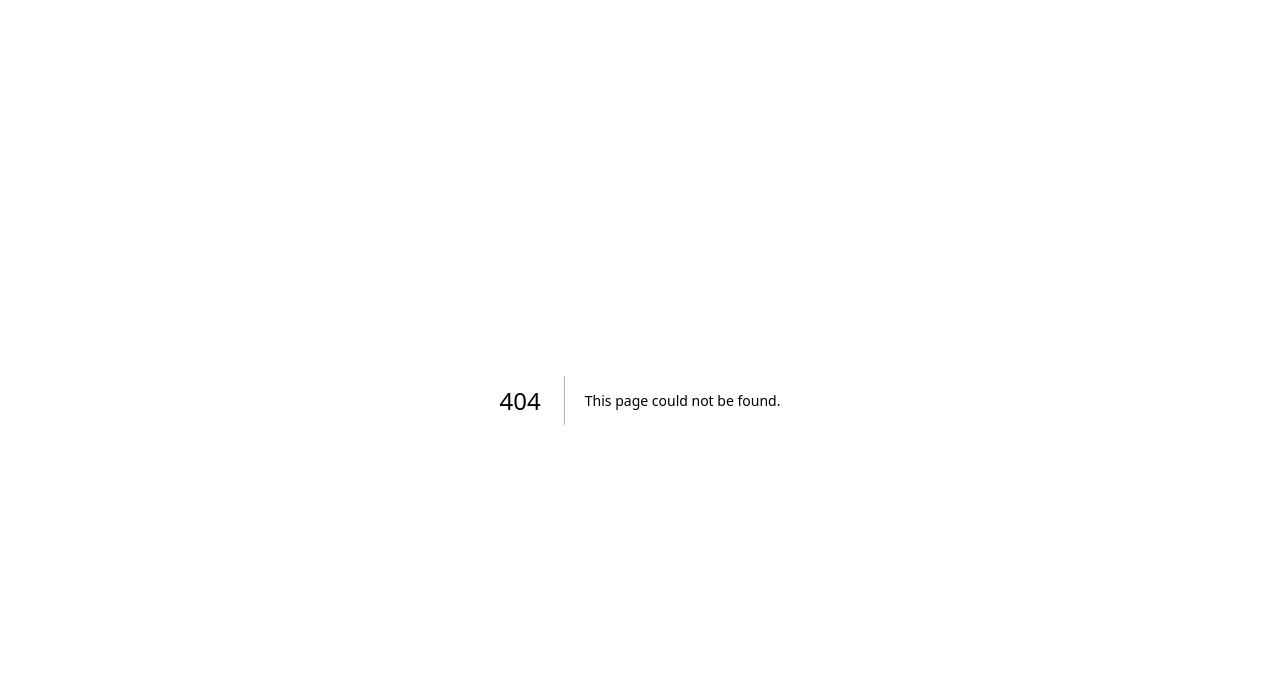
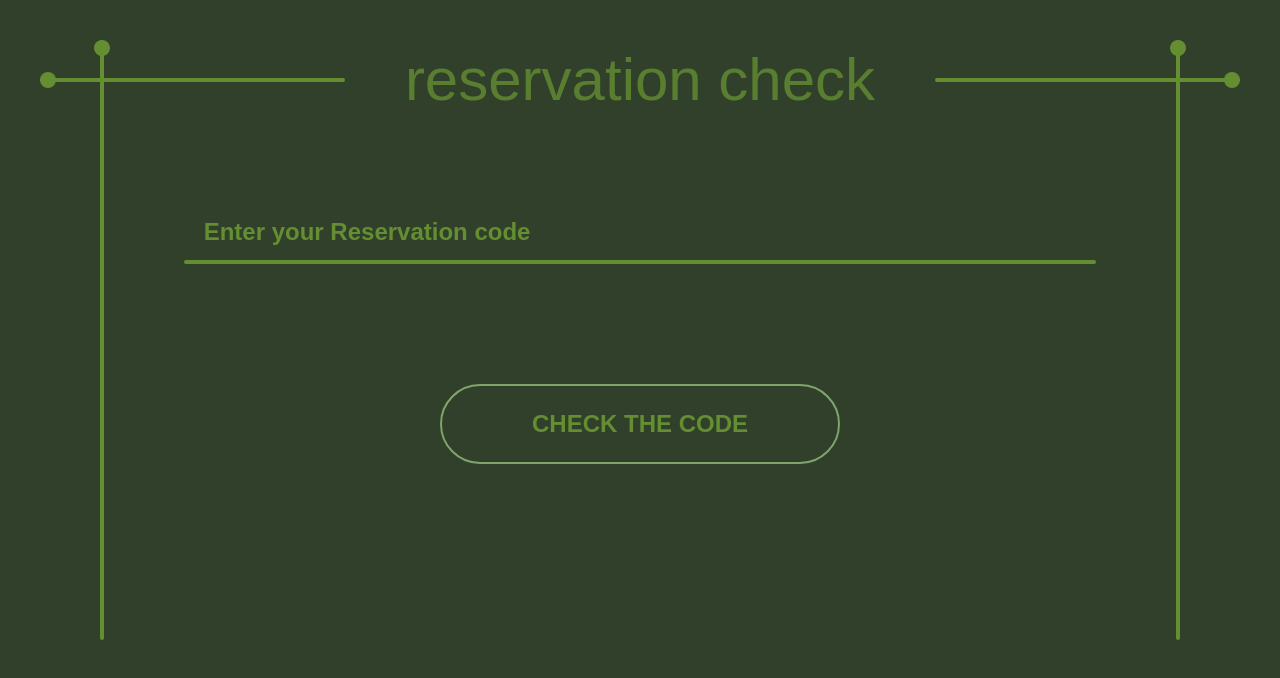
Before and after one commit to Pouyahlvt/Cafe-Reservation, a Next.js app: page /reservation in a window 1280 px wide. Before the commit this address had no page. Shown: the top 678 px of the page. Built offline with nearby package versions, Linux system fonts and the light colour scheme.

Commit message:
i add reservation check page :)

```diff
--- /dev/null
+++ b/src/app/api/reserve-details/[reservationId]/route.ts
@@ -0,0 +1,50 @@
+import { NextRequest, NextResponse } from "next/server";
+import sql from "@/src/lib/db";
+
+export async function GET(
+  request: NextRequest,
+  { params }: { params: Promise<{ reservationId: string }> },
+) {
+  try {
+    const { reservationId } = await params;
+
+    if (!reservationId) {
+      return NextResponse.json(
+        { error: "reservationId is required" },
+        { status: 400 },
+      );
+    }
+
+    const result = await sql`
+      SELECT
+        id,
+        date,
+        meal,
+        table_id
+      FROM "Reservation"
+      WHERE id = ${reservationId}
+      LIMIT 1
+    `;
+
+    if (result.length === 0) {
+      return NextResponse.json(
+        { error: "Reservation not found" },
+        { status: 404 },
+      );
+    }
+
+    return NextResponse.json({
+      reservationId: result[0].id,
+      date: result[0].date,
+      meal: result[0].meal,
+      tableId: result[0].table_id,
+    });
+  } catch (error) {
+    console.error("Get reservation error:", error);
+
+    return NextResponse.json(
+      { error: "Failed to get reservation" },
+      { status: 500 },
+    );
+  }
+}
--- /dev/null
+++ b/src/app/reservation/page.tsx
@@ -0,0 +1,107 @@
+"use client";
+
+import Form_template from "@/src/components/ui/form/formTemplate";
+import { useEffect, useState } from "react";
+import HoverButton from "@/src/components/ui/button";
+import gsap from "gsap";
+
+type detailType = {
+  reservationId: string;
+  date: string;
+  meal: string;
+  tableId: string;
+};
+
+const ReserveCheck = () => {
+  const [reservationID, setReservationID] = useState("");
+  const [error, setError] = useState("");
+  const [loading, setLoading] = useState(false);
+  const [details, setDetails] = useState<detailType>({
+    reservationId: "",
+    date: "",
+    meal: "",
+    tableId: "",
+  });
+  const [checked, setChecked] = useState(false);
+
+  const check = async () => {
+    try {
+      setLoading(true);
+      if (reservationID.length === 0) return;
+      setError("Write Your Reservation ID");
+
+      const res = await fetch(`/api/reserve-details/${reservationID}`);
+
+      if (!res.ok) return;
+
+      const data = await res.json();
+
+      setDetails(data);
+      setChecked(true);
+    } catch (err) {
+      console.error("check function : " + err);
+      setLoading(false);
+    }
+  };
+
+  useEffect(() => {
+    const tl = gsap.timeline();
+
+    tl.to(".input-line", {
+      width: "calc(100% - 80px)",
+      duration: 1.2,
+      delay: 0.5,
+      ease: "power3.out",
+    });
+  }, []);
+  return (
+    <div className="bg-dark-spruce w-full h-screen">
+      <Form_template text="reservation check">
+        <div className="w-full h-full relative">
+          <div
+            className={`absolute w-full h-full flex z-20 bg-muted-teal rounded-t-4xl shadow-2xl mt-5
+            ${checked ? "translate-y-0" : "translate-y-[120%]"} transition-all duration-700 ease-in-out`}>
+            <div className="w-[calc(100%-100px)] mx-25 pt-10">
+              {Object.entries(details).map(([key, value]) => (
+                <div
+                  key={`details-${key}`}
+                  className={`w-full h-20 mt-10 bg-dark-spruce/70 rounded-3xl border-4
+            border-dark-spruce shadow-2xl/20 flex justify-center items-center ${key === "reservationId" ? "hidden" : ""}`}>
+                  <p className="text-2xl text-muted-teal ">
+                    Reservation {key} :{" "}
+                    {key === "date" ? value.slice(0, 10) : value}
+                  </p>
+                </div>
+              ))}
+            </div>
+          </div>
+          <p
+            className={`input-mass mt-24 ml-15 text-2xl text-forest-moss font-semibold absolute
+            ${reservationID.length > 0 ? "opacity-0 translate-x-15" : "translate-x-0"}
+            transition-all duration-300 ease-out `}>
+            Enter your Reservation code
+          </p>
+          <input
+            value={reservationID ?? ""}
+            onChange={(e) => setReservationID(e.target.value)}
+            type="text"
+            className="outline-0 mx-10 w-[calc(100%-80px)] h-15 rounded-t-2xl
+            mt-20 text-2xl px-5 text-forest-moss font-semibold font-museo "
+          />
+          <div className="input-line h-1 mx-auto w-0 bg-forest-moss rounded-full "></div>
+          {
+            <HoverButton
+              onClick={check}
+              text={loading ? ". . ." : "CHECK THE CODE"}
+              bgClass="bg-sega-green"
+              BclassName="w-100 mx-auto border-2 h-20 border-sega-green rounded-full mt-30"
+              TclassName={`text-2xl text-forest-moss font-bold ${loading ? "animate-bounce  text-4xl" : ""}`}
+            />
+          }
+        </div>
+      </Form_template>
+    </div>
+  );
+};
+
+export default ReserveCheck;
--- a/src/app/reserved/page.tsx
+++ /dev/null
@@ -1,13 +0,0 @@
-"use clinet";
-
-const Reserved = () => {
-  return (
-    <div className="bg-dark-spruce w-full h-screen">
-      <h1 className="text-center font-black font-museo text-9xl text-forest-moss">
-        Reserved PAGE
-      </h1>
-    </div>
-  );
-};
-
-export default Reserved;
--- a/src/components/home/intro.tsx
+++ b/src/components/home/intro.tsx
@@ -118,7 +118,7 @@ const Intro_section = () => {
           opacity-0 -translate-x-70 backdrop-blur-xs bg-dark-spruce/40 shadow-2xl/50"
           />
         </Link>
-        <Link href="/reserved">
+        <Link href="/reservation">
           <HoverButton
             text="Reserved"
             arrow={true}
```
